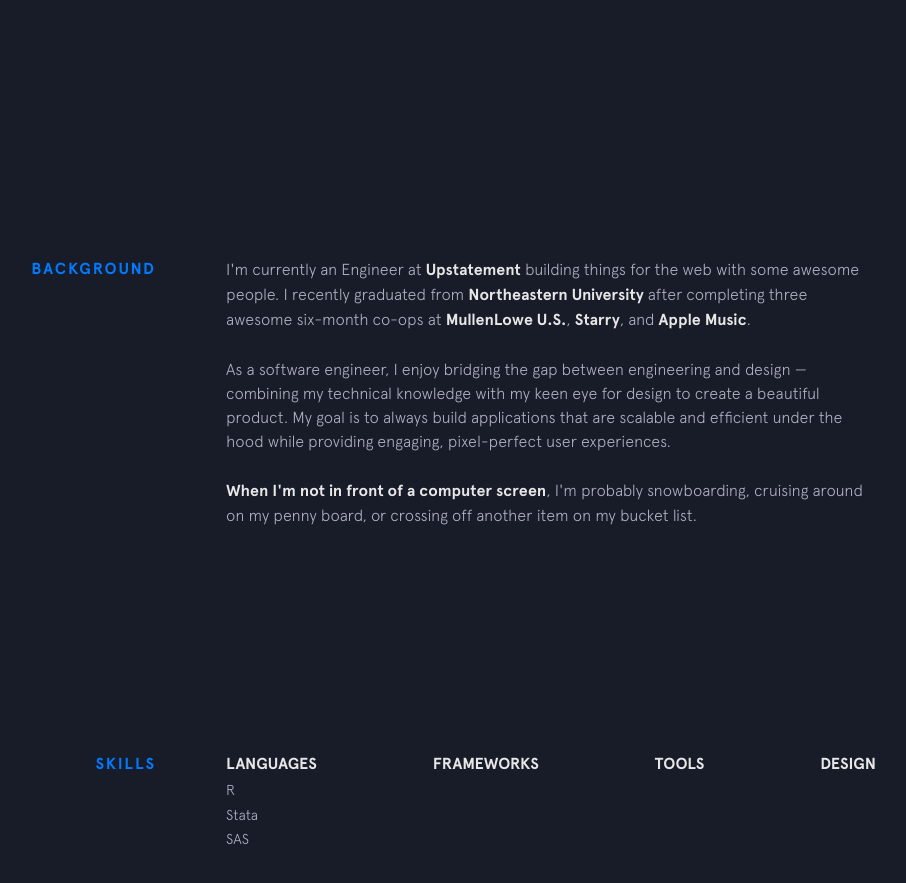
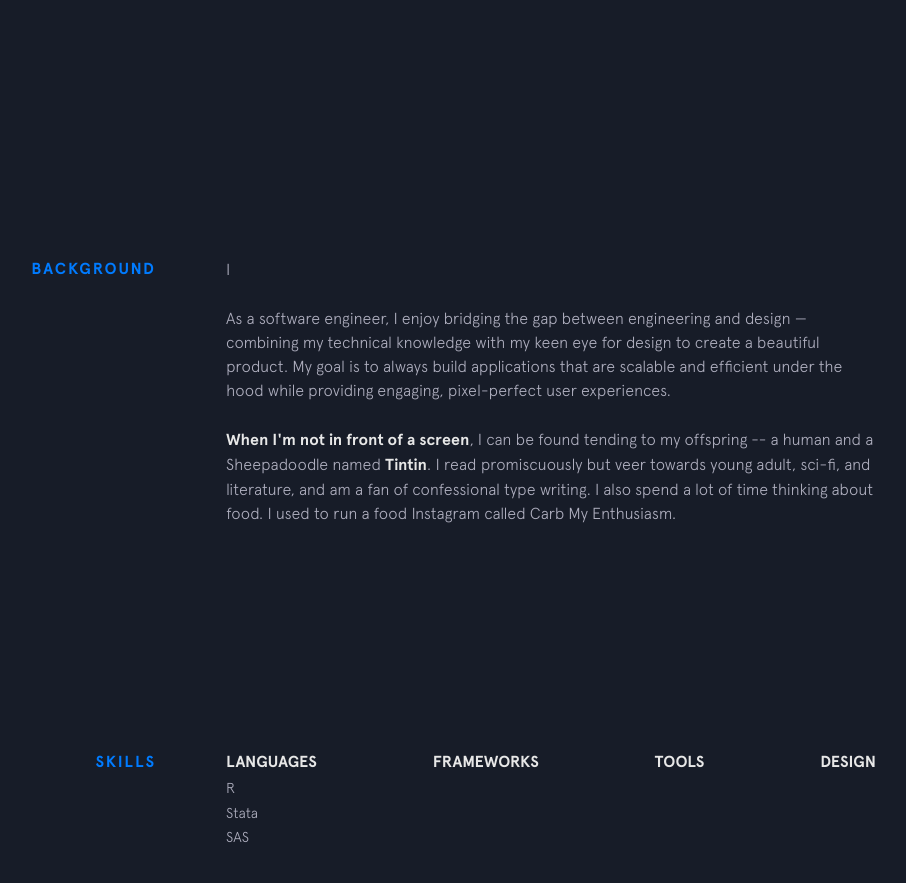
Before and after one commit to annabelxtan/annabelxtan.github.io, a Jekyll site: the page built from index.html, in a window 1280 px wide and 900 px high, scrolled down 743 px. Shown: the top 883 px of the window, without its empty margins (224-1130 px from the left). Built offline with Jekyll 4.4.1, drawn with Linux system fonts in a browser that asks for light colours; nearby versions of some CDN libraries.

Commit message:
Update background.html

```diff
--- a/_includes/background.html
+++ b/_includes/background.html
@@ -2,12 +2,7 @@
   <div class="section__title">Background</div>
   <div class="section__content">
     <p>
-      I'm currently an Engineer at
-      <a class="underline-link" href="https://www.upstatement.com/" target="_blank">Upstatement</a> building things for the web with some awesome people. I recently graduated from
-      <a class="underline-link" href="http://www.ccis.northeastern.edu/" target="_blank">Northeastern University</a> after completing three awesome six-month co-ops at
-      <a class="underline-link" href="https://us.mullenlowe.com/" target="_blank">MullenLowe U.S.</a>,
-      <a class="underline-link" href="https://starry.com/" target="_blank">Starry</a>, and
-      <a class="underline-link" href="https://www.apple.com/music/" target="_blank">Apple Music</a>.
+     I
     </p>
 
     <p>
@@ -17,8 +12,8 @@
     </p>
 
     <p>
-      <strong>When I'm not in front of a computer screen</strong>, I'm probably snowboarding, cruising around on my penny board,
-      or crossing off another item on my bucket list.
+      <strong>When I'm not in front of a screen</strong>, I can be found tending to my offspring -- a human and a Sheepadoodle named <a href="http://instagram.com/tintindoodle">Tintin</a>.
+      I read promiscuously but veer towards young adult, sci-fi, and literature, and am a fan of confessional type writing. I also spend a lot of time thinking about food. I used to run a food Instagram called Carb My Enthusiasm.
     </p>
 
     <!-- {% include employment-status.html %} -->
```
